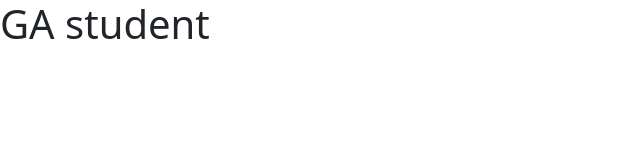
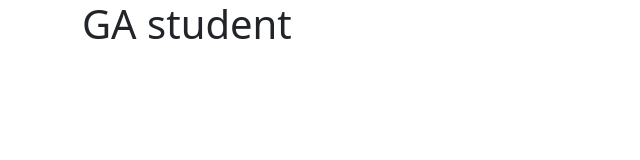
Before and after one commit to jenschr69/gastudent, a plain HTML site: page public/index.html in a window 1280 px wide. Shown: the whole page, without its empty margins (0-640 px from the left). Drawn offline with nearby package versions, Linux system fonts and the light colour scheme.

Commit message:
Update index.html

```diff
--- a/public/index.html
+++ b/public/index.html
@@ -7,7 +7,8 @@
     <link href="https://cdn.jsdelivr.net/npm/bootstrap@5.3.3/dist/css/bootstrap.min.css" rel="stylesheet" integrity="sha384-QWTKZyjpPEjISv5WaRU9OFeRpok6YctnYmDr5pNlyT2bRjXh0JMhjY6hW+ALEwIH" crossorigin="anonymous">
   </head>
   <body>
-    <h1>GA student</h1>
+    <header class="container"> <h1>GA student</h1></header>
+
     <script src="https://cdn.jsdelivr.net/npm/bootstrap@5.3.3/dist/js/bootstrap.bundle.min.js" integrity="sha384-YvpcrYf0tY3lHB60NNkmXc5s9fDVZLESaAA55NDzOxhy9GkcIdslK1eN7N6jIeHz" crossorigin="anonymous"></script>
   </body>
 </html>
```
